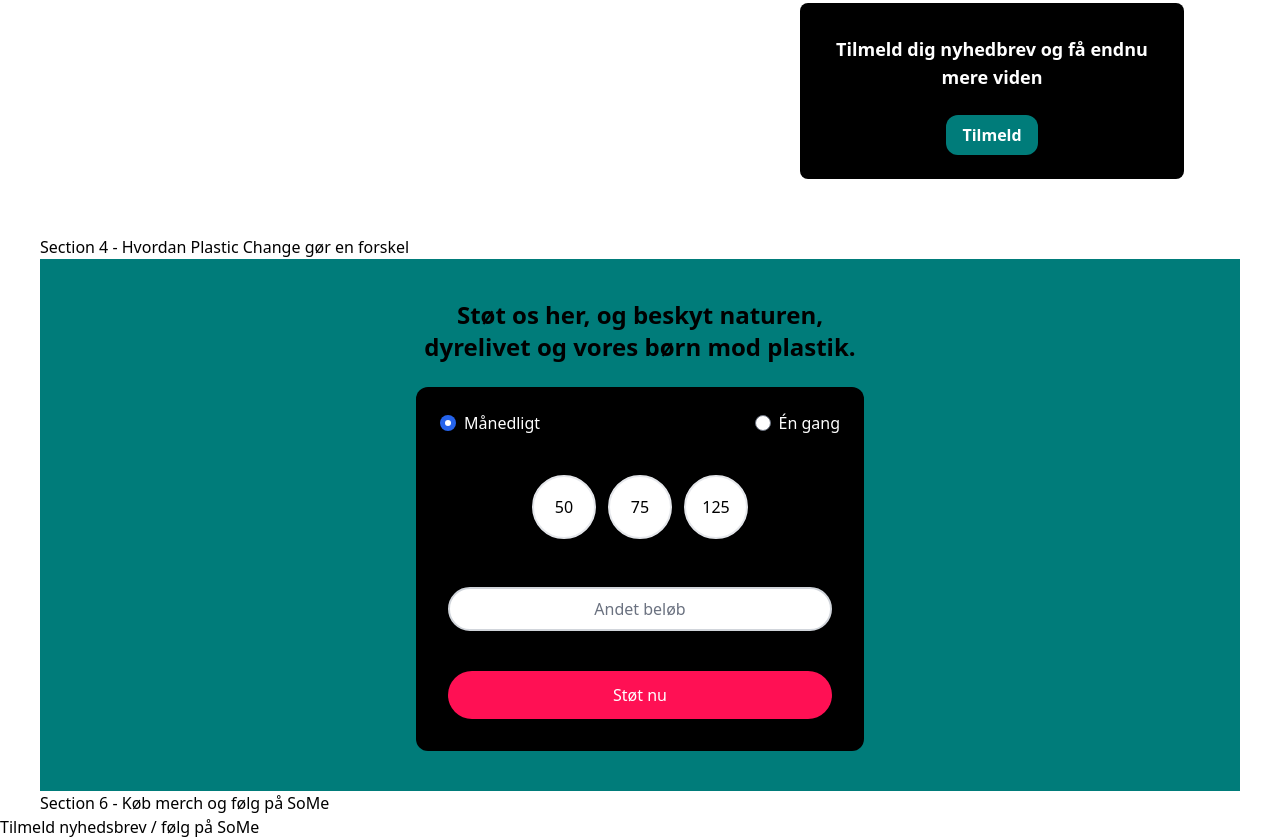
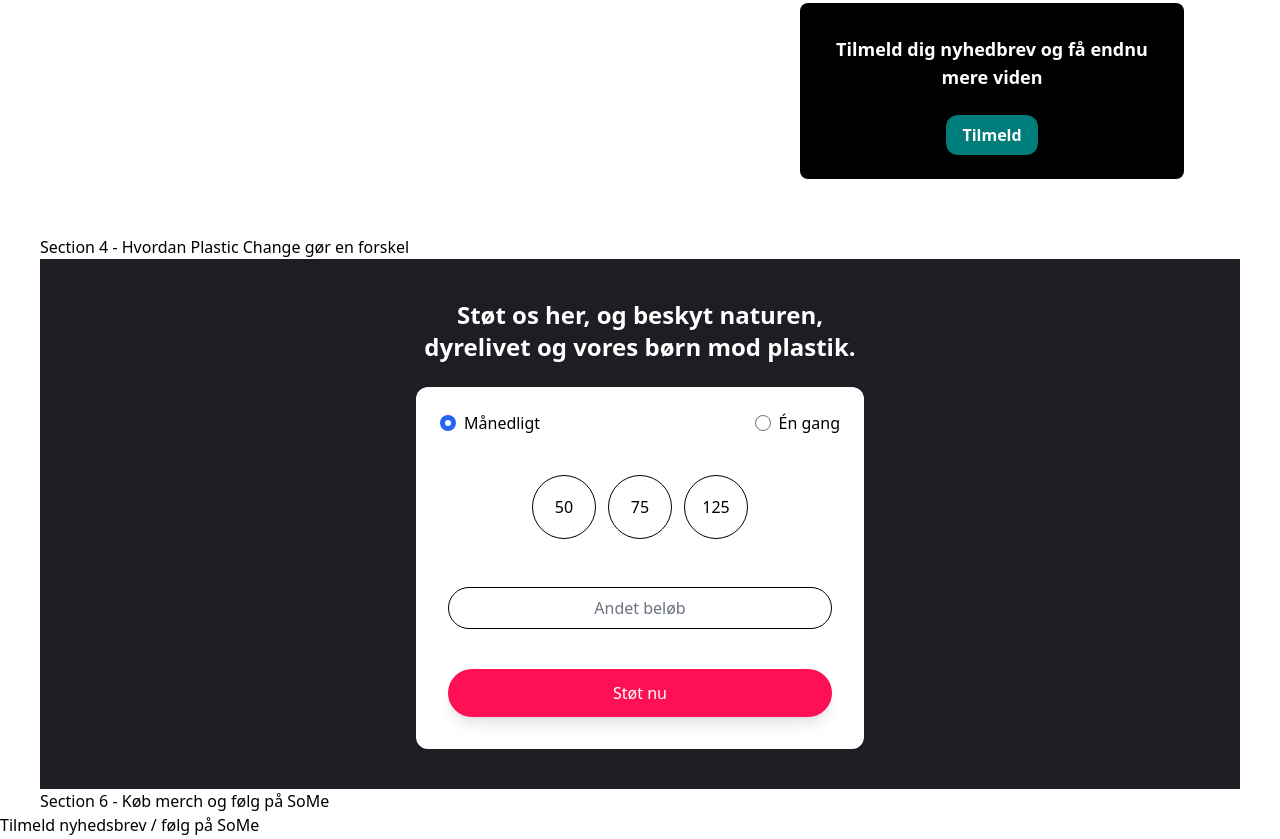
Before and after one commit to KamillaHA/SingleUseSucks, an Astro site: page / in a window 1280 px wide. Shown: the part 2097-2936 px from the top of the page. Built offline with nearby package versions, Linux system fonts and the light colour scheme; Astro itself is replaced by a stand-in of ours.

Commit message:
Ændringer i farve på sektion 5

```diff
--- a/src/components/Støt.astro
+++ b/src/components/Støt.astro
@@ -1,30 +1,30 @@
 ---
 import PrimaryBtn from "../components/PrimaryBtn.astro";
 ---
-<section id="Støt" class="bg-[#007C7A] p-4">
+<section id="Støt" class="bg-[#1C1E23] p-4">
 
-  <h2 class="text-2xl font-semibold text-center m-6 max-w-md mx-auto">Støt os her, og beskyt naturen, dyrelivet og vores børn mod plastik.</h2>
+  <h2 class="text-white text-2xl font-semibold text-center m-6 max-w-md mx-auto">Støt os her, og beskyt naturen, dyrelivet og vores børn mod plastik.</h2>
 
-  <form id="donation-form" class="bg-black rounded-xl p-6 m-6 mx-auto max-w-md">
+  <form id="donation-form" class="bg-white rounded-xl p-6 m-6 mx-auto max-w-md">
     <div class="flex justify-between mb-6">
       <label class="flex items-center space-x-2">
         <input type="radio" name="frequency" class="radio accent-[#FF1054]" checked />
-        <span class="text-white">Månedligt</span>
+        <span>Månedligt</span>
       </label>
       <label class="flex items-center space-x-2">
         <input type="radio" name="frequency" class="radio accent-[#FF1054]" />
-        <span class="text-white">Én gang</span>
+        <span>Én gang</span>
       </label>
     </div>
 
     <div class="flex justify-center space-x-3 mb-6 p-4">
-      <button type="button" class="donation-amount w-16 h-16 bg-white border-2 rounded-full focus:outline-none focus: focus:bg-[#FF1054]">50</button>
-      <button type="button" class="donation-amount w-16 h-16 bg-white border-2 rounded-full focus:outline-none focus: focus:bg-[#FF1054]">75</button>
-      <button type="button" class="donation-amount w-16 h-16 bg-white border-2 rounded-full focus:outline-none focus:focus:bg-[#FF1054]">125</button>
+      <button type="button" class="donation-amount w-16 h-16 bg-white border border-black rounded-full focus:outline-none focus: focus:bg-[#FF1054]">50</button>
+      <button type="button" class="donation-amount w-16 h-16 bg-white border border-black rounded-full focus:outline-none focus: focus:bg-[#FF1054]">75</button>
+      <button type="button" class="donation-amount w-16 h-16 bg-white border border-black rounded-full focus:outline-none focus:focus:bg-[#FF1054]">125</button>
     </div>
 
     <div class="flex justify-center mb-6 p-2">
-      <input type="text" placeholder="Andet beløb" class="input border-2 border-gray-300 rounded-full text-center py-2 px-4 w-full"/>
+      <input type="text" placeholder="Andet beløb" class="input border border-black rounded-full text-center py-2 px-4 w-full"/>
     </div>
 
     <div class="flex justify-center p-2">
```
